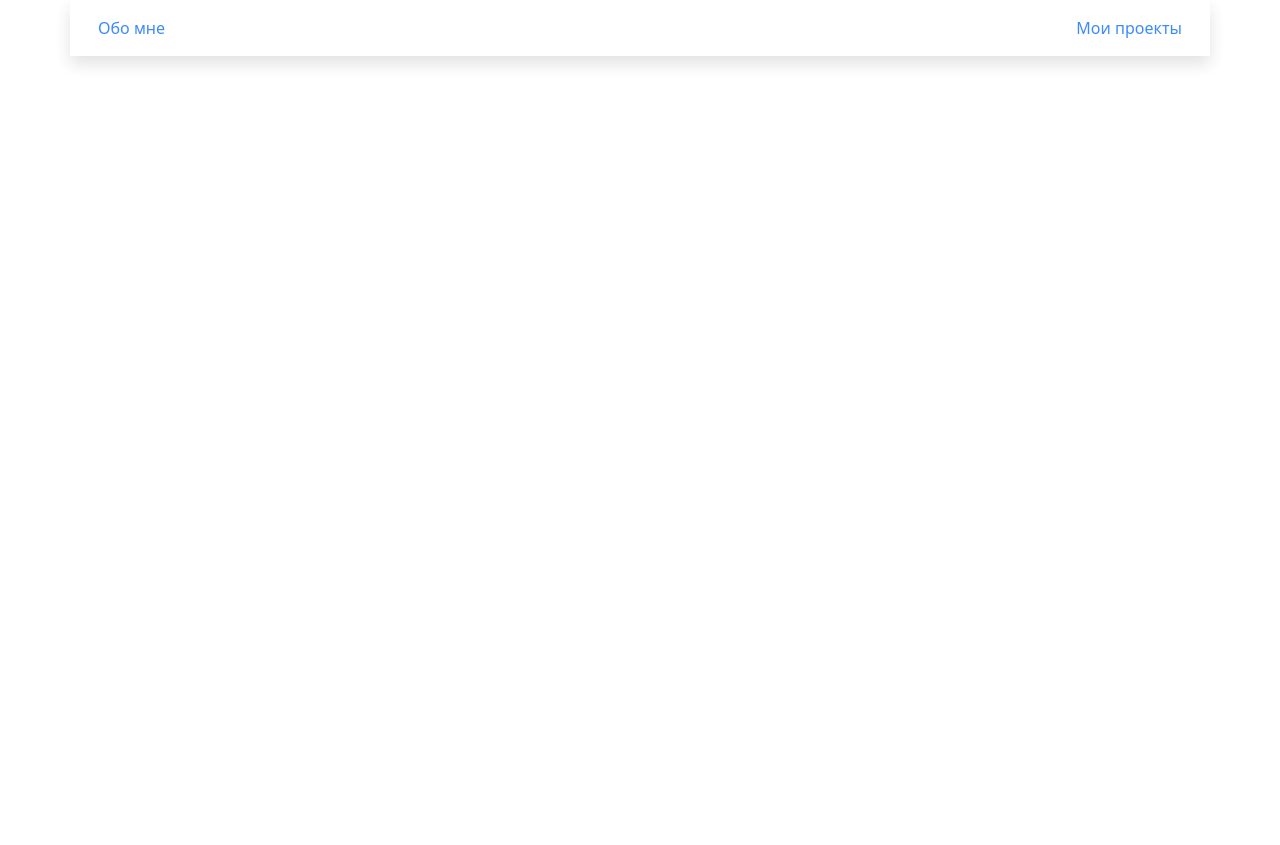
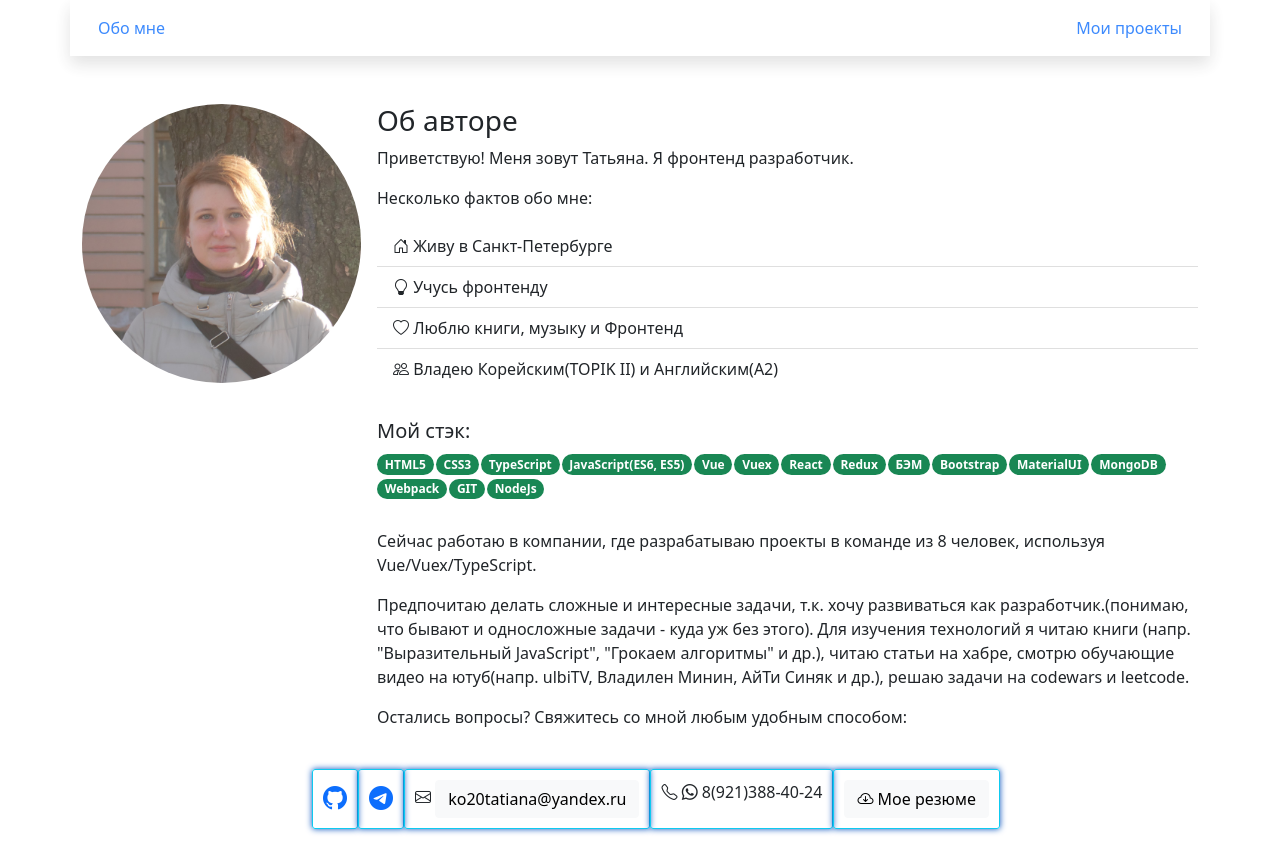
Before and after one commit to HaneulSky/portfolio, a React (Create React App) app: page / in a window 1280 px wide. Before the commit the page ends 800 px from the top, so only its background shows below. Built offline with nearby package versions, Linux system fonts and the light colour scheme; the HTML template or start-up script is replaced by a standard one.

Commit message:
поправила баг с роутингом

```diff
--- a/src/app.jsx
+++ b/src/app.jsx
@@ -10,6 +10,7 @@ function App() {
         <>
             <NavBar />
             <Switch>
+                <Route path="/" exact component={Main} />
                 <Route path="/portfolio" exact component={Main} />
                 <Route path="/projects" component={Projects} />
                 <Route path="/contacts" component={Contacts} />
--- a/src/app/components/ui/projectCard/projectCard.jsx
+++ b/src/app/components/ui/projectCard/projectCard.jsx
@@ -1,7 +1,6 @@
 import React from "react";
 import PropTypes from "prop-types";
 import projectCardStyles from "./projectCard.module.css";
-console.log(projectCardStyles.text);
 
 const ProjectCard = ({ image, alt, children, link, page }) => {
     const cardClasses = `card shadow ${projectCardStyles.card}`;
--- a/src/index.js
+++ b/src/index.js
@@ -3,14 +3,14 @@ import ReactDOM from "react-dom";
 import "./index.css";
 import App from "./app";
 import reportWebVitals from "./reportWebVitals";
-import { BrowserRouter } from "react-router-dom";
+import { HashRouter } from "react-router-dom";
 import "bootstrap/dist/css/bootstrap.css";
 import "bootstrap-icons/font/bootstrap-icons.css";
 
 ReactDOM.render(
-    <BrowserRouter>
+    <HashRouter>
         <App />
-    </BrowserRouter>,
+    </HashRouter>,
     document.getElementById("root")
 );
 
```
